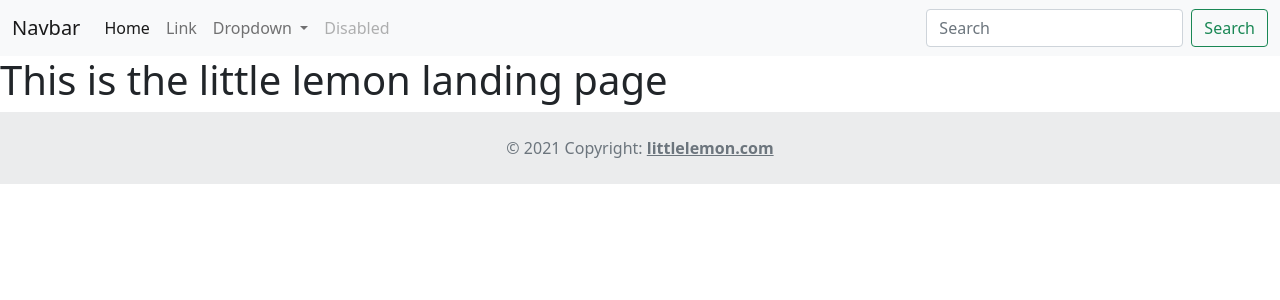
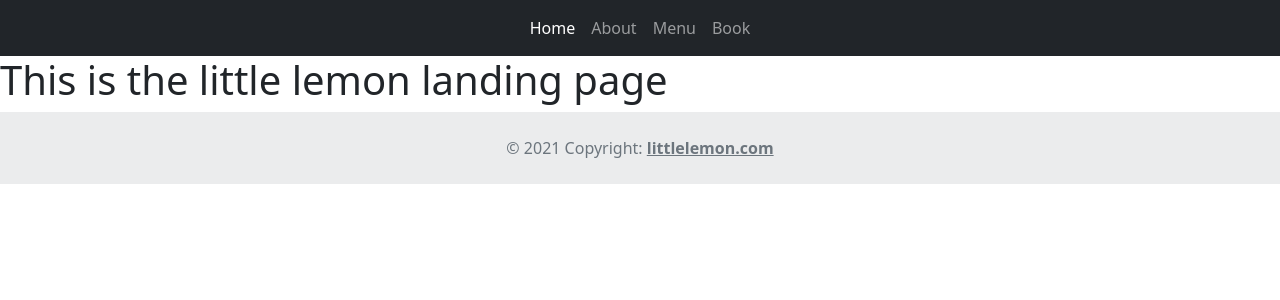
Before and after one commit to Brian-mula/littlelemon, a Django app: page / in a window 1280 px wide. Shown: the top 300 px of the page. Run offline with Django 4.2, Linux system fonts and the light colour scheme.

Commit message:
added the about view

```diff
--- /dev/null
+++ b/home/templates/about.html
@@ -0,0 +1,4 @@
+{% extends 'base.html' %}
+{% block content %}
+    <h3>This is the about page</h3>
+{% endblock %}
--- a/home/templates/header.html
+++ b/home/templates/header.html
@@ -1,38 +1,28 @@
 
 
-<nav class="navbar navbar-expand-lg navbar-light bg-light">
+<nav class="navbar navbar-expand-lg navbar-dark bg-dark">
     <div class="container-fluid">
-      <a class="navbar-brand" href="#">Navbar</a>
+
       <button class="navbar-toggler" type="button" data-bs-toggle="collapse" data-bs-target="#navbarSupportedContent" aria-controls="navbarSupportedContent" aria-expanded="false" aria-label="Toggle navigation">
         <span class="navbar-toggler-icon"></span>
       </button>
-      <div class="collapse navbar-collapse" id="navbarSupportedContent">
-        <ul class="navbar-nav me-auto mb-2 mb-lg-0">
+      <div class="collapse navbar-collapse justify-content-center" id="navbarSupportedContent">
+        <ul class="navbar-nav">
           <li class="nav-item">
             <a class="nav-link active" aria-current="page" href="#">Home</a>
           </li>
           <li class="nav-item">
-            <a class="nav-link" href="#">Link</a>
-          </li>
-          <li class="nav-item dropdown">
-            <a class="nav-link dropdown-toggle" href="#" id="navbarDropdown" role="button" data-bs-toggle="dropdown" aria-expanded="false">
-              Dropdown
-            </a>
-            <ul class="dropdown-menu" aria-labelledby="navbarDropdown">
-              <li><a class="dropdown-item" href="#">Action</a></li>
-              <li><a class="dropdown-item" href="#">Another action</a></li>
-              <li><hr class="dropdown-divider"></li>
-              <li><a class="dropdown-item" href="#">Something else here</a></li>
-            </ul>
+            <a class="nav-link" href="{% url 'about'%}">About</a>
           </li>
           <li class="nav-item">
-            <a class="nav-link disabled" href="#" tabindex="-1" aria-disabled="true">Disabled</a>
+            <a class="nav-link" href="#">Menu</a>
           </li>
+          <li class="nav-item">
+            <a class="nav-link" href="#">Book</a>
+          </li>
+
         </ul>
-        <form class="d-flex">
-          <input class="form-control me-2" type="search" placeholder="Search" aria-label="Search">
-          <button class="btn btn-outline-success" type="submit">Search</button>
-        </form>
+
       </div>
     </div>
   </nav>
--- a/home/urls.py
+++ b/home/urls.py
@@ -3,5 +3,6 @@ from . import views
 
 
 urlpatterns=[
-    path('',views.index,name="index")
+    path('',views.index,name="index"),
+    path('about/',views.about,name='about')
 ]
--- a/home/views.py
+++ b/home/views.py
@@ -5,3 +5,6 @@ from django.http import HttpResponse
 
 def index(request):
     return render(request,'index.html')
+
+def about(request):
+    return render(request,'about.html')
```
